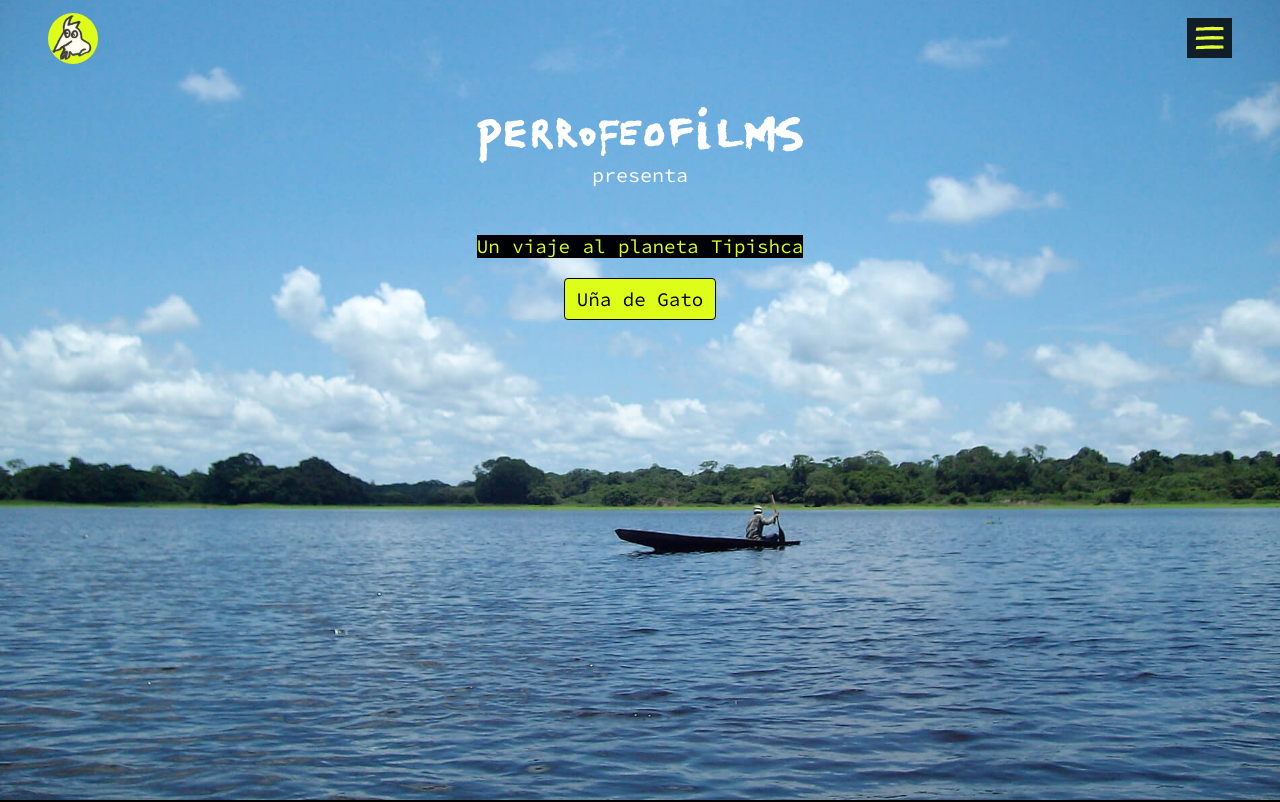
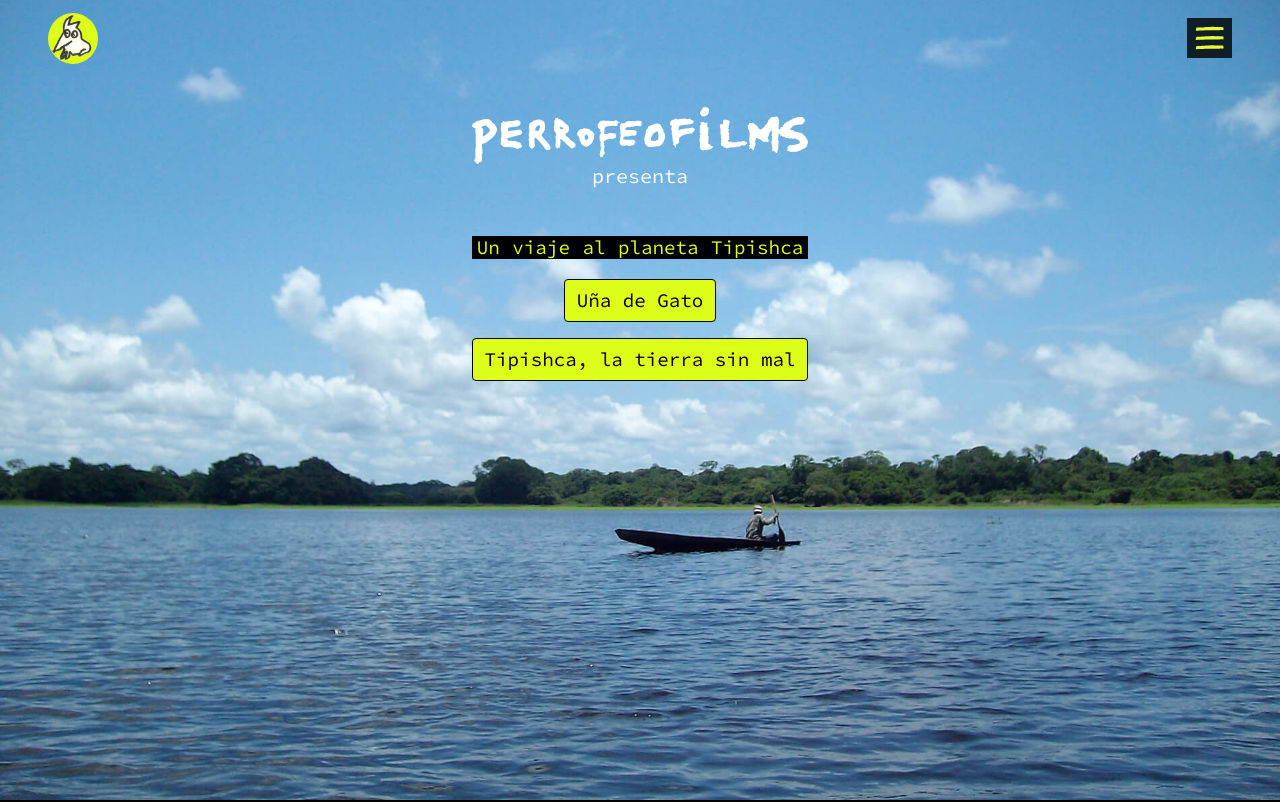
Before and after one commit to perrofeo/potential-couscous, a Nuxt app: page / in a window 1280 px wide. Shown: the top 802 px of the page. Built offline with nearby package versions, Linux system fonts and the light colour scheme.

Commit message:
add to tipishca button

```diff
--- a/pages/index.vue
+++ b/pages/index.vue
@@ -50,6 +50,13 @@
                 <nuxt-link to="/unadegato/">
                   <b-button>
                     Uña de Gato
+                  </b-button>
+                </nuxt-link>
+              </li>
+              <li class="pt-3">
+                <nuxt-link to="/tipishca/">
+                  <b-button>
+                    Tipishca, la tierra sin mal
                   </b-button>
                 </nuxt-link>
               </li>
```
Also changed, not shown: static/La-Guitarra-PORTADA1 copy.jpg (added), 1 other file (tests, documents, lock files or other folders).
